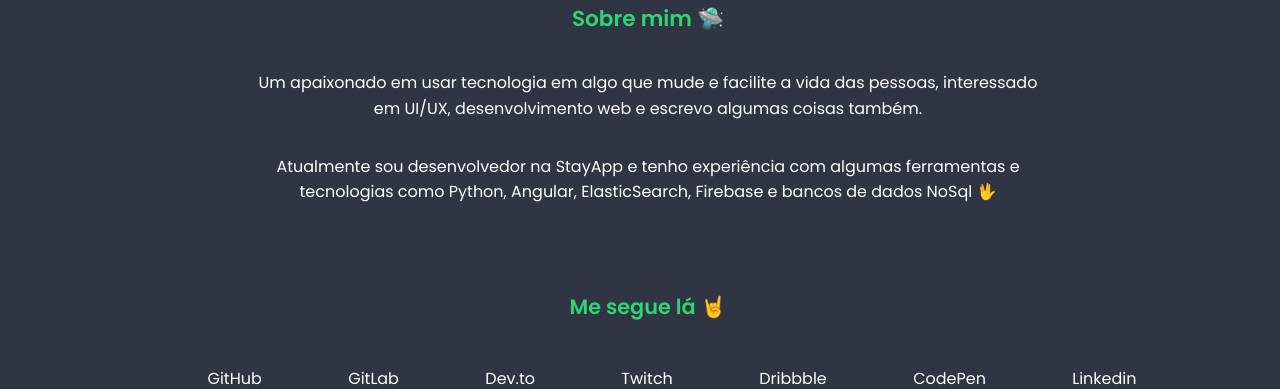
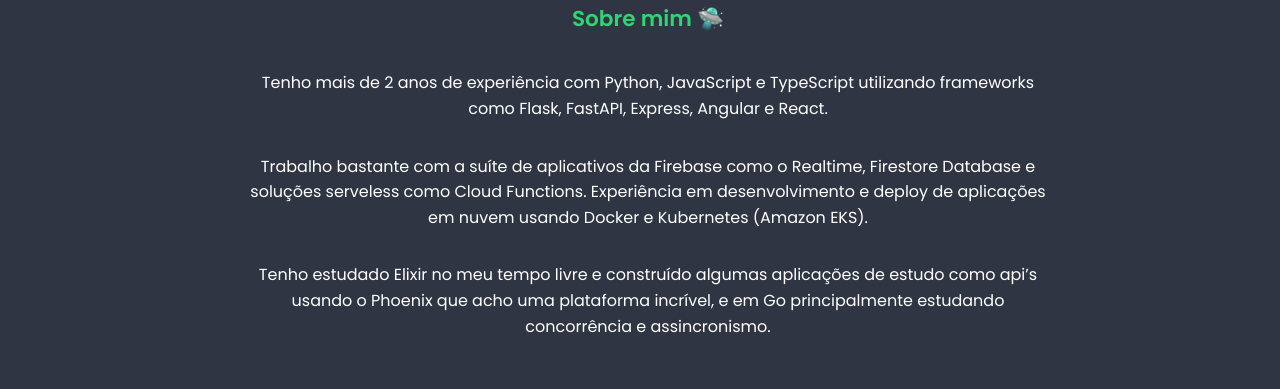
Before and after one commit to XandeCoding/Meu-site, a React (Create React App) app: page / in a window 1280 px wide. Shown: the part 220-609 px from the top of the page. Built offline with nearby package versions, Linux system fonts and the light colour scheme; some icons are missing.

Commit message:
improved portuguese text

```diff
--- a/src/components/Summary.jsx
+++ b/src/components/Summary.jsx
@@ -35,7 +35,9 @@
             </Text>
             <Text>
                 <Translate token="summaryTextPt2" />
-                <span role="img" aria-label="Vulcan Salute"> 🖖</span>
+            </Text>
+            <Text>
+                <Translate token="summaryTextPt3" />
             </Text>
         </Wrapper>
     )
--- a/src/components/localisation/dictionary.jsx
+++ b/src/components/localisation/dictionary.jsx
@@ -4,10 +4,9 @@
         veggie: 'Vegetariano',
         work: 'Python | Node.js | React | Angular | Kubernetes',
         summaryTitle: 'Sobre mim',
-        summaryTextPt1: `Um apaixonado em usar tecnologia em algo que mude e facilite a vida das pessoas,
-                        interessado em UI/UX, desenvolvimento web e escrevo algumas coisas também.`,
-        summaryTextPt2: `Atualmente sou desenvolvedor na StayApp e tenho experiência com algumas ferramentas
-        e tecnologias como Python, Angular, ElasticSearch, Firebase e bancos de dados NoSql`,
+        summaryTextPt1: `Tenho mais de 2 anos de experiência com Python, JavaScript e TypeScript utilizando frameworks como Flask, FastAPI, Express, Angular e React.        `,
+        summaryTextPt2: `Trabalho bastante com a suíte de aplicativos da Firebase como o Realtime, Firestore Database e soluções serveless como Cloud Functions. Experiência em desenvolvimento e deploy de aplicações em nuvem usando Docker e Kubernetes (Amazon EKS).`,
+        summaryTextPt3: `Tenho estudado Elixir no meu tempo livre e construído algumas aplicações de estudo como api’s usando o Phoenix que acho uma plataforma incrível, e em Go principalmente estudando concorrência e assincronismo.`,
         socialNetworks: 'Me segue lá 🤘',
         flag: '🇧🇷'
     },
@@ -20,6 +19,7 @@
         interested in UI / UX, web development and I write some things too.`,
         summaryTextPt2: `I am currently a developer at StayApp and have experience with some tools
         and technologies like Python, Angular, ElasticSearch, Firebase and NoSql databases`,
+        summaryTextPt3: ``,
         socialNetworks: 'Follow Me 🤘',
         flag: '🇺🇸'
     }
```
Also changed, not shown: package.json (+5 -4 lines), 1 other file (tests, documents, lock files or other folders).
